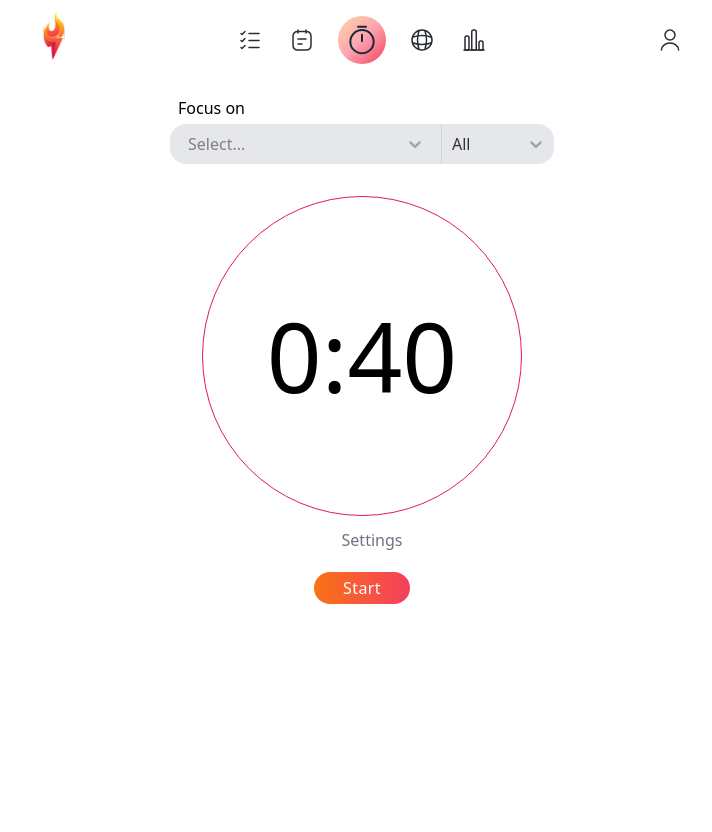
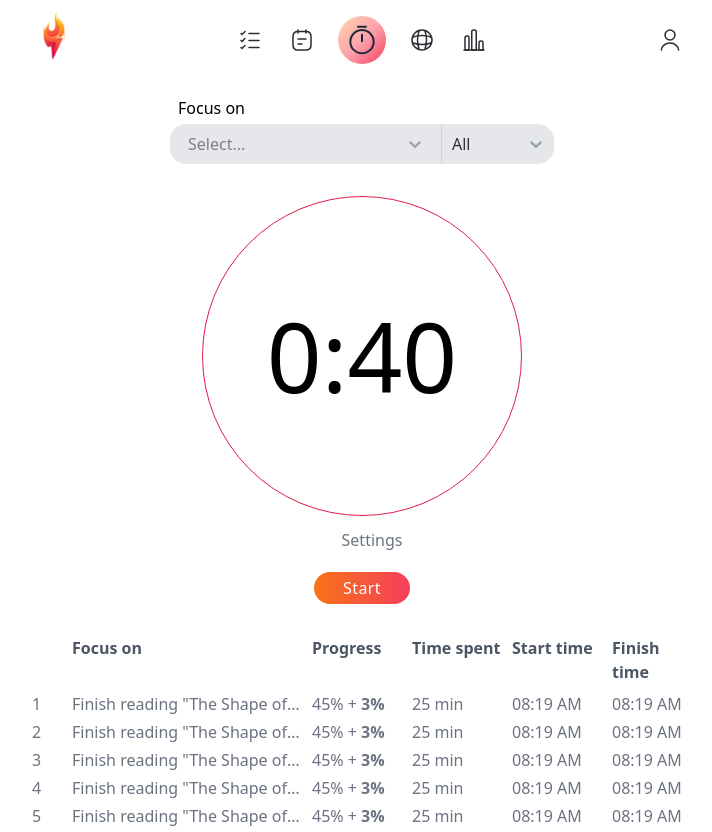
Before and after one commit to kasparas-ban/torch, a React (Vite) app: page / in a window 1280 px wide. Shown: the whole page, without its empty margins (278-990 px from the left). Before the commit the page ends 800 px from the top, so only its background shows below. Built offline with nearby package versions, Linux system fonts and the light colour scheme; some icons are missing.

Commit message:
Added timer history list

```diff
--- a/package.json
+++ b/package.json
@@ -10,6 +10,7 @@
   },
   "dependencies": {
     "classnames": "^2.3.2",
+    "dayjs": "^1.11.8",
     "framer-motion": "^10.12.4",
     "react": "^18.2.0",
     "react-dom": "^18.2.0",
--- a/src/components/Timer/Timer.tsx
+++ b/src/components/Timer/Timer.tsx
@@ -1,5 +1,6 @@
-import { useState, useEffect, useReducer } from "react"
+import React, { useState, useEffect, useReducer } from "react"
 import { AnimatePresence, motion } from "framer-motion"
+import dayjs from "dayjs"
 import { TimerShape } from "./TimerShape"
 import {
   SelectTypeFirstField,
@@ -225,6 +226,9 @@ function Timer({ initialTime }: ITimer) {
             />
           )}
         </AnimatePresence>
+        <AnimatePresence>
+          {state.timerState !== "running" && <TimerHistory />}
+        </AnimatePresence>
       </motion.div>
     </AnimatePresence>
   )
@@ -319,4 +323,93 @@ function TimerSettings({ timerState }: { timerState: TimerState }) {
   )
 }
 
+function TimerHistory() {
+  const data = [
+    {
+      timerTime: "25 min",
+      focusOn: 'Finish reading "The Shape of Space"',
+      progress: "45%",
+      difference: "3%",
+      startTime: new Date(),
+      finishDate: new Date(),
+    },
+    {
+      timerTime: "25 min",
+      focusOn: 'Finish reading "The Shape of Space"',
+      progress: "45%",
+      difference: "3%",
+      startTime: new Date(),
+      finishDate: new Date(),
+    },
+    {
+      timerTime: "25 min",
+      focusOn: 'Finish reading "The Shape of Space"',
+      progress: "45%",
+      difference: "3%",
+      startTime: new Date(),
+      finishDate: new Date(),
+    },
+    {
+      timerTime: "25 min",
+      focusOn: 'Finish reading "The Shape of Space"',
+      progress: "45%",
+      difference: "3%",
+      startTime: new Date(),
+      finishDate: new Date(),
+    },
+    {
+      timerTime: "25 min",
+      focusOn: 'Finish reading "The Shape of Space"',
+      progress: "45%",
+      difference: "3%",
+      startTime: new Date(),
+      finishDate: new Date(),
+    },
+  ]
+
+  return (
+    <motion.div
+      className="mt-8 flex"
+      initial={{ opacity: 0 }}
+      animate={{ opacity: 1 }}
+      exit={{ opacity: 0, transition: { duration: 0.1 } }}
+    >
+      <div className="mx-auto">
+        <div className="mx-4 grid grid-cols-[40px_240px_100px_100px_100px_80px] text-gray-500 max-[700px]:grid-cols-[40px_240px_100px_100px] max-[500px]:grid-cols-[20px_auto_auto_auto] max-[500px]:gap-x-3">
+          <div className="mb-2 font-semibold text-gray-600"></div>
+          <div className="mb-2 font-semibold text-gray-600">Focus on</div>
+          <div className="mb-2 font-semibold text-gray-600">Progress</div>
+          <div className="mb-2 font-semibold text-gray-600">Time spent</div>
+          <div className="mb-2 font-semibold text-gray-600 max-[700px]:hidden">
+            Start time
+          </div>
+          <div className="mb-2 font-semibold text-gray-600 max-[700px]:hidden">
+            Finish time
+          </div>
+          {data.map((row, idx) => (
+            <React.Fragment key={idx}>
+              <div className="mb-1">{idx + 1}</div>
+              <div className="mb-1 mr-3 truncate max-[700px]:mr-2 max-[500px]:mr-0">
+                {row.focusOn}
+              </div>
+              <div className="mb-1">
+                {row.progress}
+                {` + `}
+                <span className="font-bold">{row.difference}</span>
+              </div>
+              <div className="mb-1">{row.timerTime}</div>
+              <div className="mb-1 max-[700px]:hidden">
+                {dayjs(row.startTime).format("HH:mm A")}
+              </div>
+              <div className="mb-1 max-[700px]:hidden">
+                {dayjs(row.finishDate).format("HH:mm A")}
+              </div>
+            </React.Fragment>
+          ))}
+        </div>
+      </div>
+    </motion.div>
+  )
+}
+
 export default Timer
```
Also changed, not shown: 1 other file (tests, documents, lock files or other folders).
